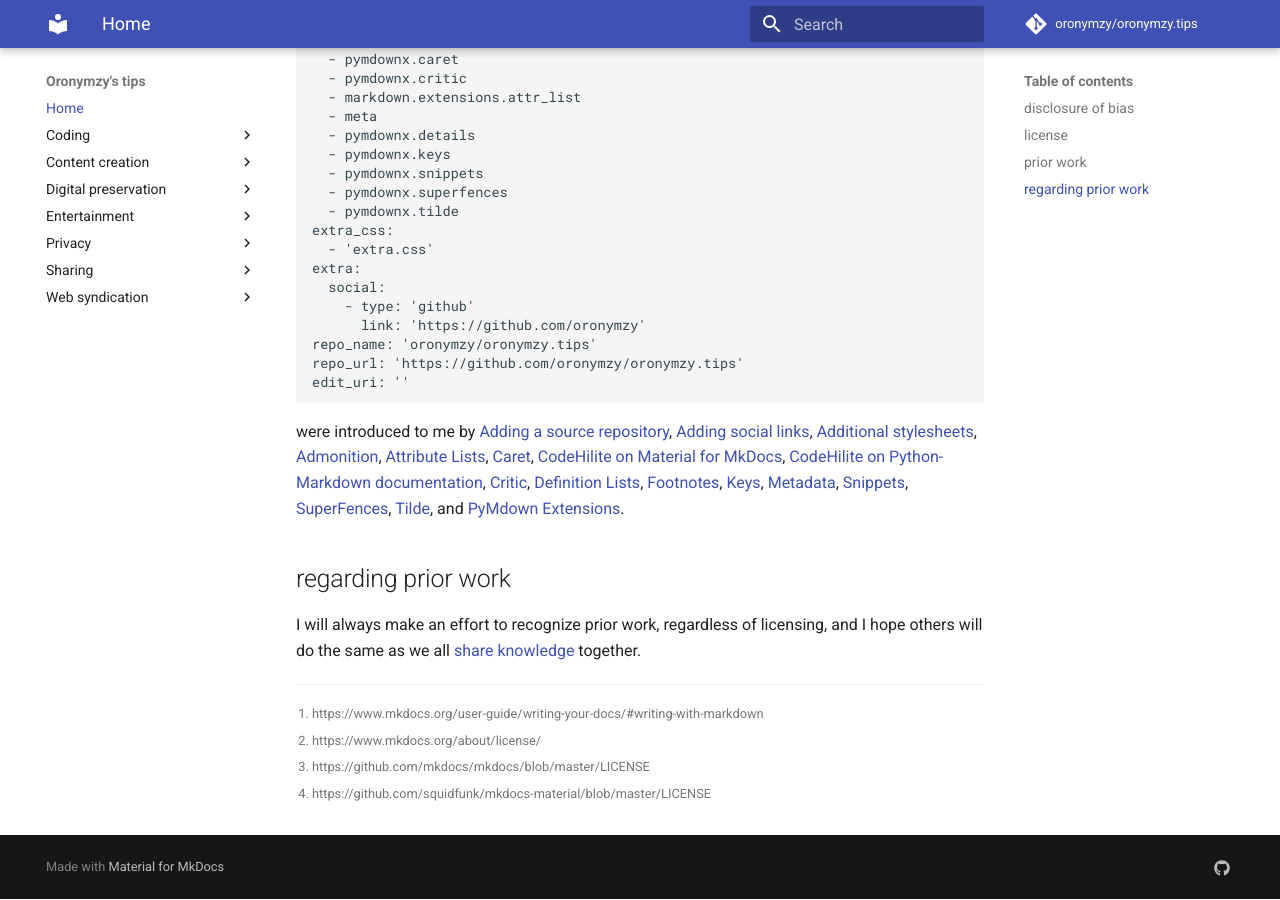
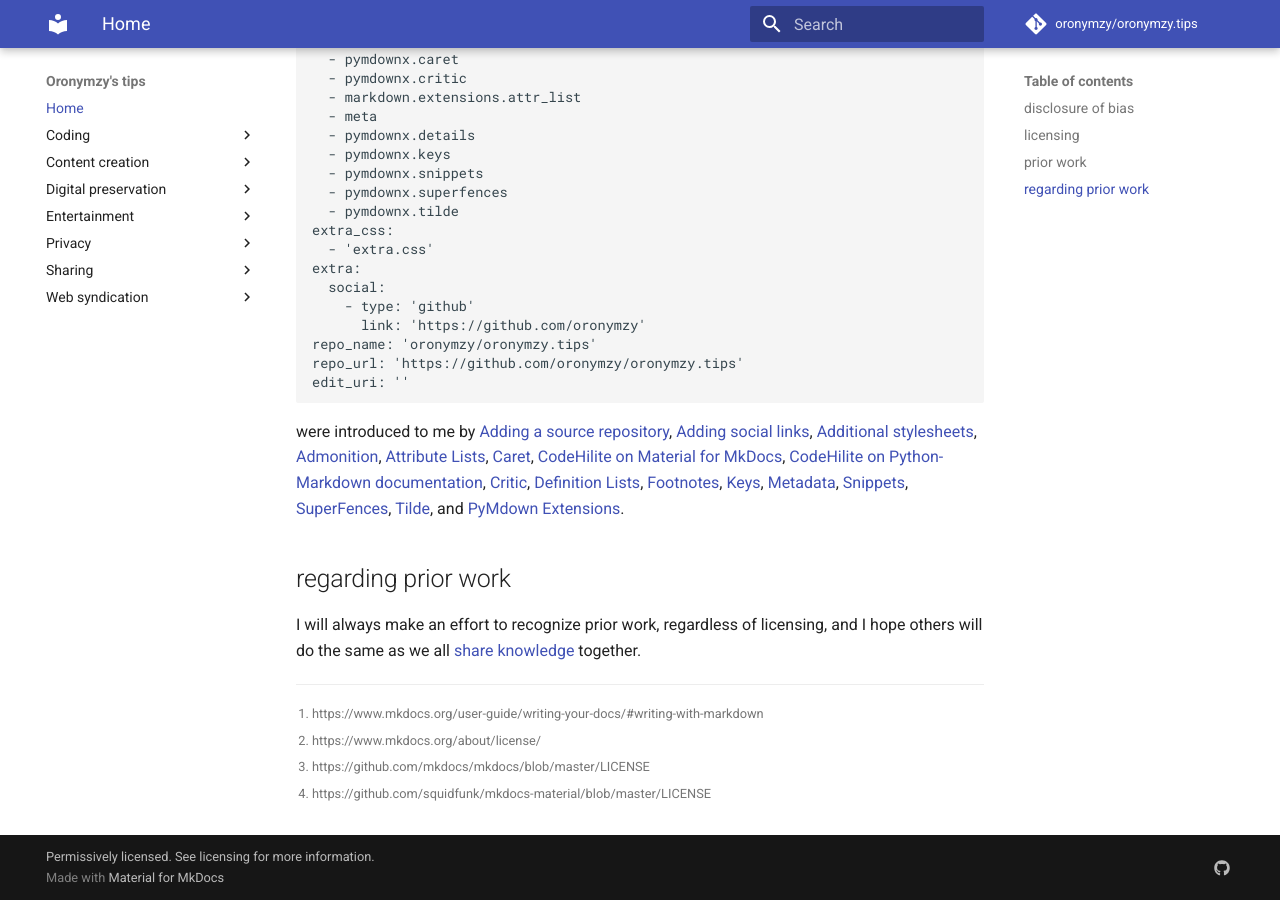
Before and after one commit to oronymzy/tips, an MkDocs documentation site: the page built from docs/README.md, in a window 1280 px wide and 900 px high, scrolled down 1216 px. Built offline with MkDocs 1.6.1 and Material for MkDocs 9.7.7, drawn with Linux system fonts in a browser that asks for light colours; comment, search, counter and statistics services are not loaded.

Commit message:
Add copyright information, change 'license' to 'licensing'

```diff
--- a/docs/README.md
+++ b/docs/README.md
@@ -11,7 +11,7 @@ Hope you find them useful.
 ## disclosure of bias
 My operating system of choice is [Kubuntu](https://kubuntu.org/) for desktop and laptop computers and [Android](https://en.wikipedia.org/wiki/Android_(operating_system)) for mobile devices. These operating systems are both (arguably) [Linux distributions](https://en.wikipedia.org/wiki/Linux_distribution), and are therefore [Unix-like](https://en.wikipedia.org/wiki/Unix-like). Consequently, much material relies on the [Unix shell](https://en.wikipedia.org/wiki/Unix_shell), though some material will use a graphical user interface. Proprietary operating systems like Windows and Mac will appear only occasionally. There is also an almost exclusive use of permissively-licensed software, even to the point of sacrificing functionality. The rationale for this is sustainability, as proprietary tools often become obsolete or inaccessible with no recourse for the user.
 
-## license
+## licensing
 All content is licensed [CC0 1.0](https://creativecommons.org/publicdomain/zero/1.0/) **unless otherwise noted**, and will always be more permissive than all rights reserved. The *licensing* heading denotes the license for each page. Additionally, the website generated from the content falls under the following licenses:
 
 ??? note "[BSD 2-Clause “Simplified” License](https://choosealicense.com/licenses/bsd-2-clause/) for [MkDocs](https://www.mkdocs.org/) [^Orotips2] [^Orotips3]"
--- a/mkdocs.yml
+++ b/mkdocs.yml
@@ -75,3 +75,4 @@ extra:
 repo_name: 'oronymzy/oronymzy.tips'
 repo_url: 'https://github.com/oronymzy/oronymzy.tips'
 edit_uri: ''
+copyright: 'Permissively licensed. See <a href="#licensing">licensing</a> for more information.'
```
